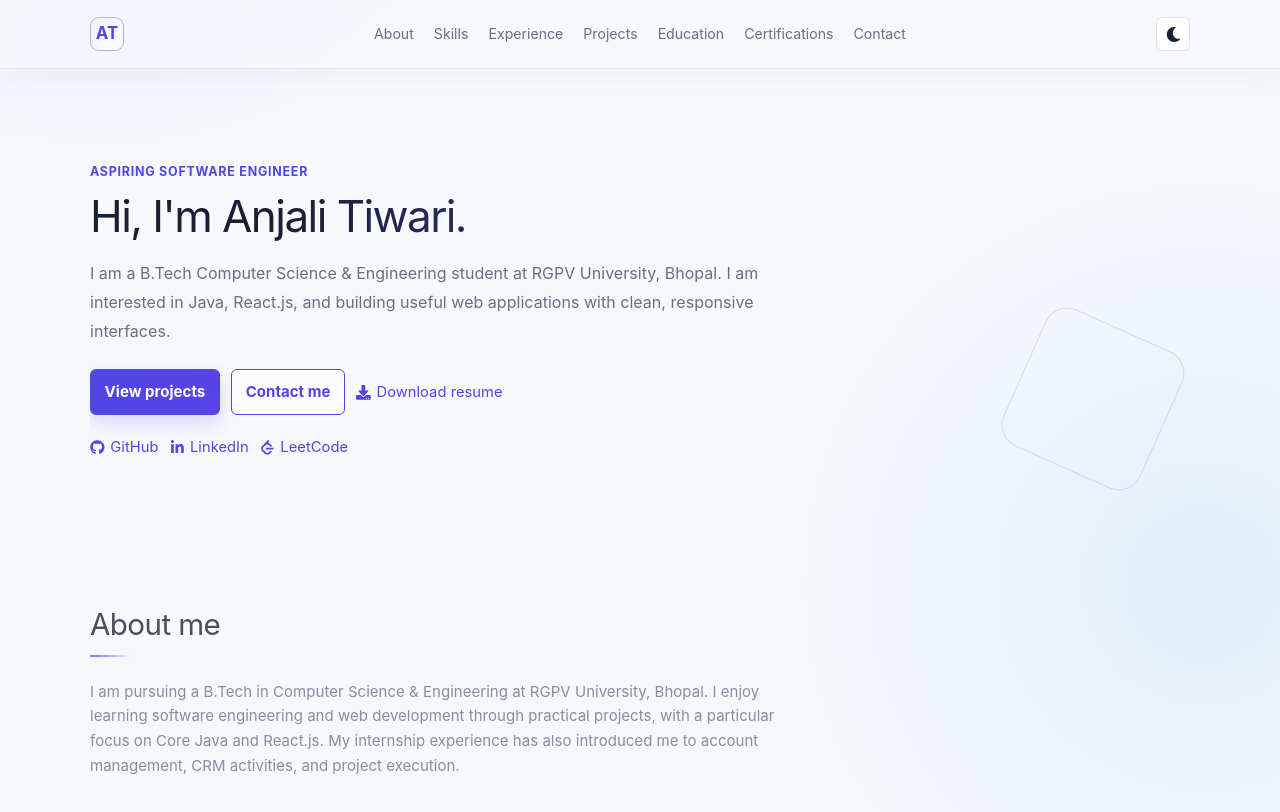
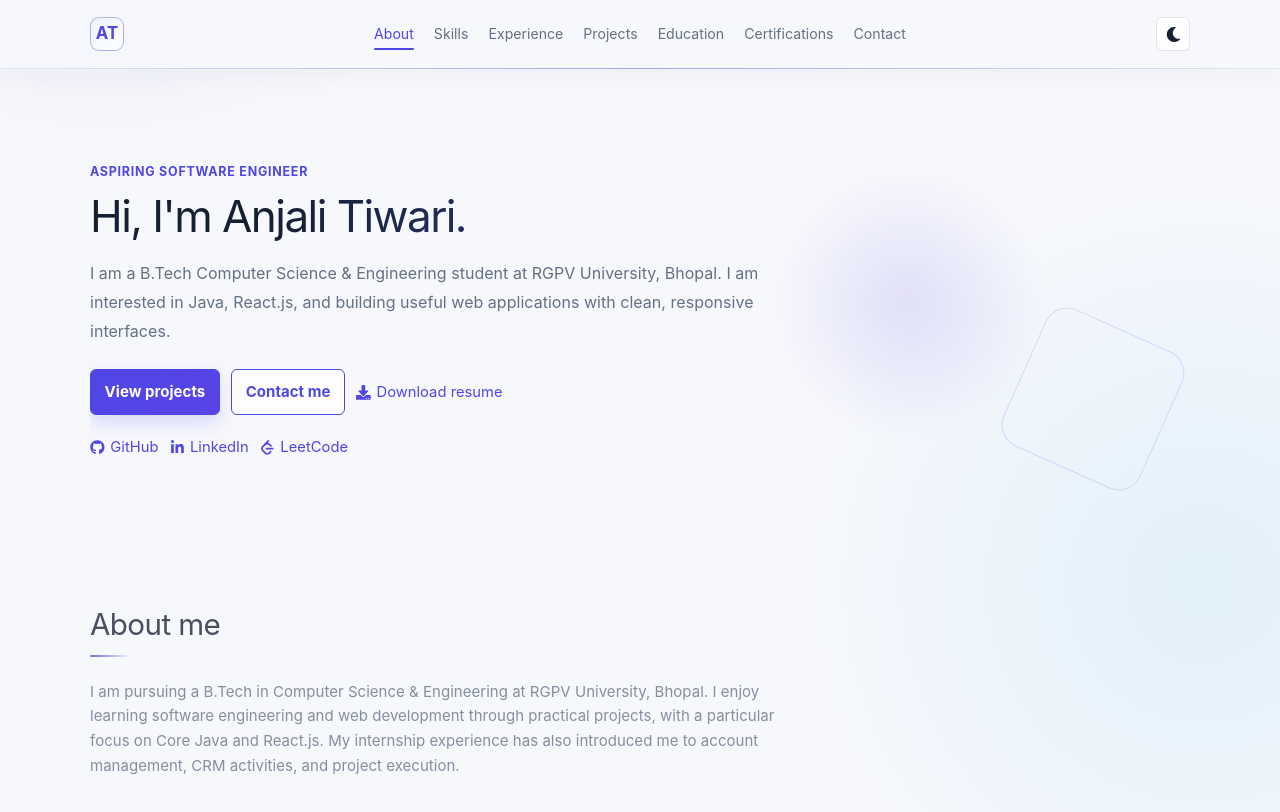
Before and after one commit to anjalitiwarime-tech/1st_repo_portfolio, a React (Vite) app: page / in a window 1280 px wide. Shown: the top 812 px of the page. Built offline with nearby package versions, Linux system fonts and the light colour scheme.

Commit message:
Enhance portfolio navigation and premium motion

```diff
--- a/src/App.jsx
+++ b/src/App.jsx
@@ -901,15 +901,27 @@ const go = (id) => document.getElementById(id)?.scrollIntoView({ behavior: 'smoo
 
 function Header({ theme, setTheme }) {
   const [open, setOpen] = useState(false);
-  const pick = (id) => { go(id); setOpen(false); };
+  const [active, setActive] = useState('top');
+  const pick = (id) => { go(id); setOpen(false); setActive(id); };
+  useEffect(() => {
+    const targets = nav.map(([, id]) => document.getElementById(id)).filter(Boolean);
+    const observer = new IntersectionObserver(
+      (entries) => entries.forEach((entry) => {
+        if (entry.isIntersecting) setActive(entry.target.id);
+      }),
+      { rootMargin: '-20% 0px -65% 0px', threshold: 0 },
+    );
+    targets.forEach((target) => observer.observe(target));
+    return () => observer.disconnect();
+  }, []);
   return <header className="site-header"><nav className="container nav" aria-label="Main navigation">
     <button className="brand" type="button" onClick={() => pick('top')}>AT</button>
-    <div className="desktop-nav">{nav.map(([label, id]) => <button type="button" key={id} onClick={() => pick(id)}>{label}</button>)}</div>
+    <div className="desktop-nav">{nav.map(([label, id]) => <button className={active === id ? 'active' : ''} type="button" key={id} onClick={() => pick(id)}>{label}</button>)}</div>
     <div className="nav-actions">
       <button className="icon-button" type="button" onClick={() => setTheme(theme === 'light' ? 'dark' : 'light')} aria-label="Toggle theme">{theme === 'light' ? <FaMoon /> : <FaSun />}</button>
       <button className="menu-button" type="button" onClick={() => setOpen(!open)} aria-expanded={open} aria-label="Toggle navigation">{open ? <FaTimes /> : <FaBars />}</button>
     </div>
-    {open && <div className="mobile-nav">{nav.map(([label, id]) => <button type="button" key={id} onClick={() => pick(id)}>{label}</button>)}</div>}
+    {open && <div className="mobile-nav">{nav.map(([label, id]) => <button className={active === id ? 'active' : ''} type="button" key={id} onClick={() => pick(id)}>{label}</button>)}</div>}
   </nav></header>;
 }
 
--- a/src/index.css
+++ b/src/index.css
@@ -840,3 +840,22 @@ body { background:radial-gradient(circle at 8% -8%,rgba(99,102,241,.12),transpar
 .group:nth-child(2), .project:nth-child(2), .education-list article:nth-child(2) { transition-delay:50ms; }
 .group:nth-child(3), .project:nth-child(3), .education-list article:nth-child(3) { transition-delay:100ms; }
 @media (prefers-reduced-motion:reduce) { .brand,.button,.group,.project,.entry,.education-list article,.tags span { transition:none !important; transform:none !important; }.section,.section.is-visible { animation:none !important; opacity:1; transform:none; } }
+
+/* Premium interaction details. */
+.desktop-nav button { position:relative; }
+.desktop-nav button::after { position:absolute; right:.55rem; bottom:.18rem; left:.55rem; height:2px; border-radius:2px; background:var(--accent); content:""; transform:scaleX(0); transform-origin:left; transition:transform 260ms cubic-bezier(.22,1,.36,1); }
+.desktop-nav button:hover::after, .desktop-nav button.active::after { transform:scaleX(1); }
+.desktop-nav button.active { color:var(--accent); }
+.site-header::after { position:absolute; right:0; bottom:-1px; left:0; height:1px; background:linear-gradient(90deg,transparent,color-mix(in srgb,var(--accent) 48%,transparent),transparent); content:""; opacity:.85; }
+.hero > * { position:relative; z-index:1; animation:hero-enter 700ms cubic-bezier(.22,1,.36,1) both; }
+.hero .eyebrow { animation-delay:70ms; }.hero h1 { animation-delay:150ms; }.hero .hero-copy { animation-delay:230ms; }.hero .button-row { animation-delay:310ms; }.hero .socials { animation-delay:390ms; }
+@keyframes hero-enter { from { opacity:0; transform:translateY(16px); } to { opacity:1; transform:translateY(0); } }
+.hero::before { position:absolute; top:20%; right:13%; width:280px; height:280px; border-radius:50%; background:radial-gradient(circle, color-mix(in srgb,var(--accent) 13%,transparent), transparent 68%); content:""; filter:blur(2px); pointer-events:none; }
+.project { min-height:220px; }
+.project::after { position:absolute; top:0; right:0; width:92px; height:92px; border-radius:0 0 0 100%; background:linear-gradient(135deg, color-mix(in srgb,var(--accent) 14%,transparent), transparent); content:""; pointer-events:none; }
+.project:hover .tags { transform:translateX(3px); }.project .tags { transition:transform 280ms ease; }
+.entry { border-left:3px solid color-mix(in srgb,var(--accent) 55%,transparent); }
+.education-list article { border-left:3px solid color-mix(in srgb,var(--accent) 34%,transparent); }
+.contact-item { width:fit-content; padding-bottom:2px; border-bottom:1px solid transparent; transition:color 220ms ease,border-color 220ms ease,transform 220ms ease; }
+.contact-item:hover { border-color:color-mix(in srgb,var(--accent) 45%,transparent); transform:translateX(3px); }
+@media (prefers-reduced-motion:reduce) { .hero > * { animation:none; }.desktop-nav button::after { transition:none; } }
```
